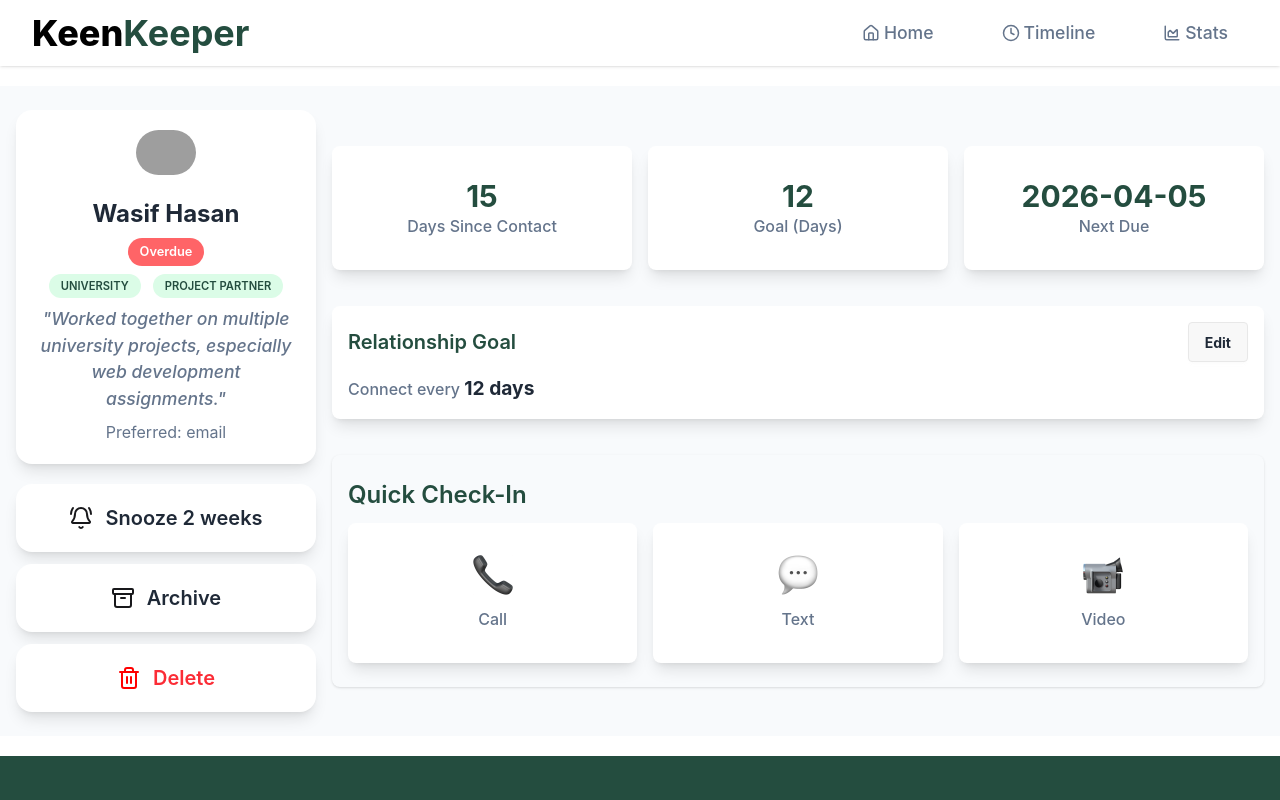
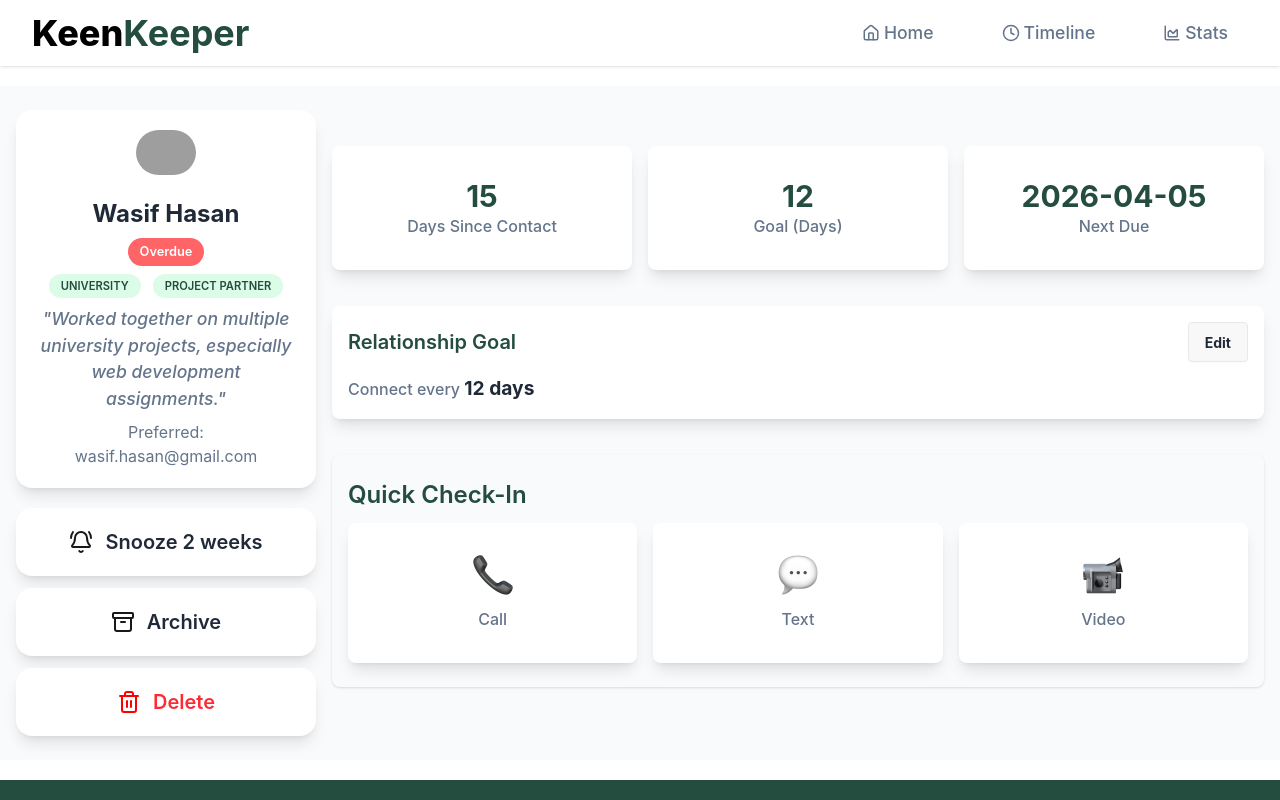
Before and after one commit to farjanayeasminrimi/Kin-Keeper, a React (Vite) app: page /carts/1 in a window 1280 px wide. Shown: the top 800 px of the page. Built offline with nearby package versions, Linux system fonts and the light colour scheme; grey boxes are pictures that could not be loaded.

Commit message:
added email address

```diff
--- a/src/Components/Friends/CardDetails/CardDetails.jsx
+++ b/src/Components/Friends/CardDetails/CardDetails.jsx
@@ -22,6 +22,7 @@ const CardDetails = () => {
     goal,
     next_due_date,
     picture,
+    email,
   } = details;
   // console.log(name, tags, status, bio, contact, goal, next_due_date);
 
@@ -52,7 +53,7 @@ const CardDetails = () => {
             ))}
           </div>
           <h3 className="text-[1.1rem] font-medium secondary-color italic ">"{bio}"</h3>
-          <p className="text-[1rem] secondary-color  ">Preferred: email</p>
+          <p className="text-[1rem] secondary-color  ">Preferred: {email}</p>
         </div>
         {/* snooze area */}
         <div className="mt-5 space-y-3">
```
